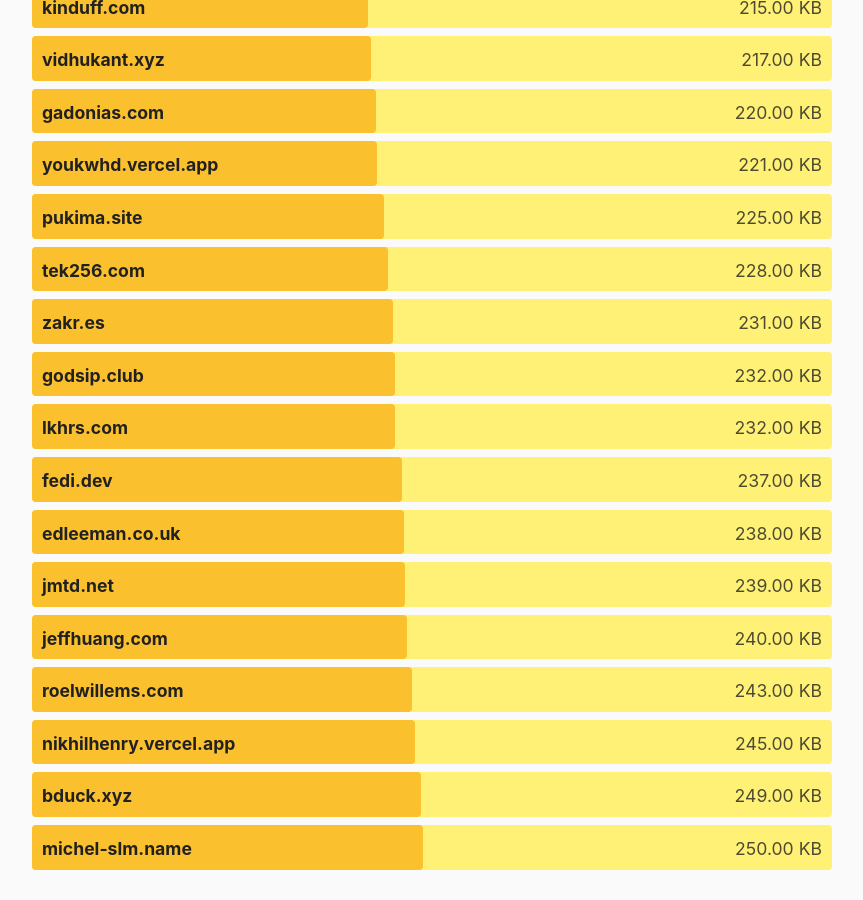
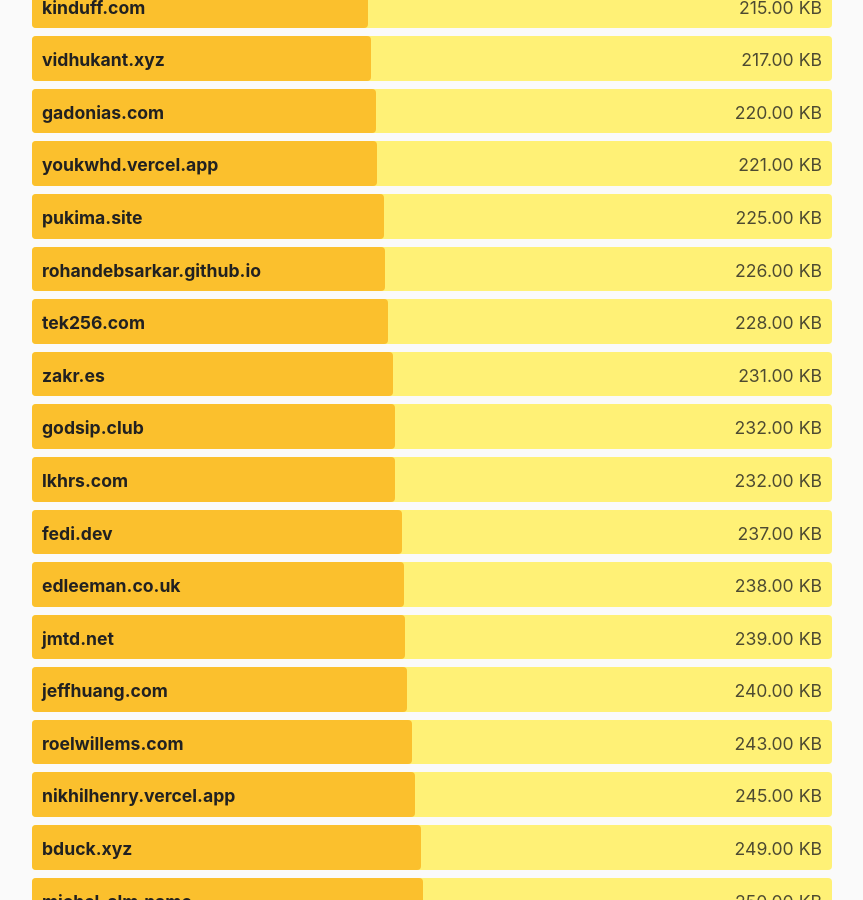
Before and after one commit to kevquirk/512kb.club, a Jekyll site: the page built from index.md, in a window 1280 px wide and 900 px high, scrolled down 22841 px. Shown: the whole window, without its empty margins (208-1071 px from the left). Built offline with Jekyll 4.4.1, drawn with Linux system fonts in a browser that asks for light colours; some of the changed text lies outside the part shown.

Commit message:
Update _data/sites.yml

```diff
--- a/_data/sites.yml
+++ b/_data/sites.yml
@@ -2020,7 +2020,7 @@
 
 - domain: rohandebsarkar.github.io
   url: https://rohandebsarkar.github.io/
-  size: 392
+  size: 226
   last_checked: 2022-10-28
 
 - domain: rohitfarmer.github.io
```
